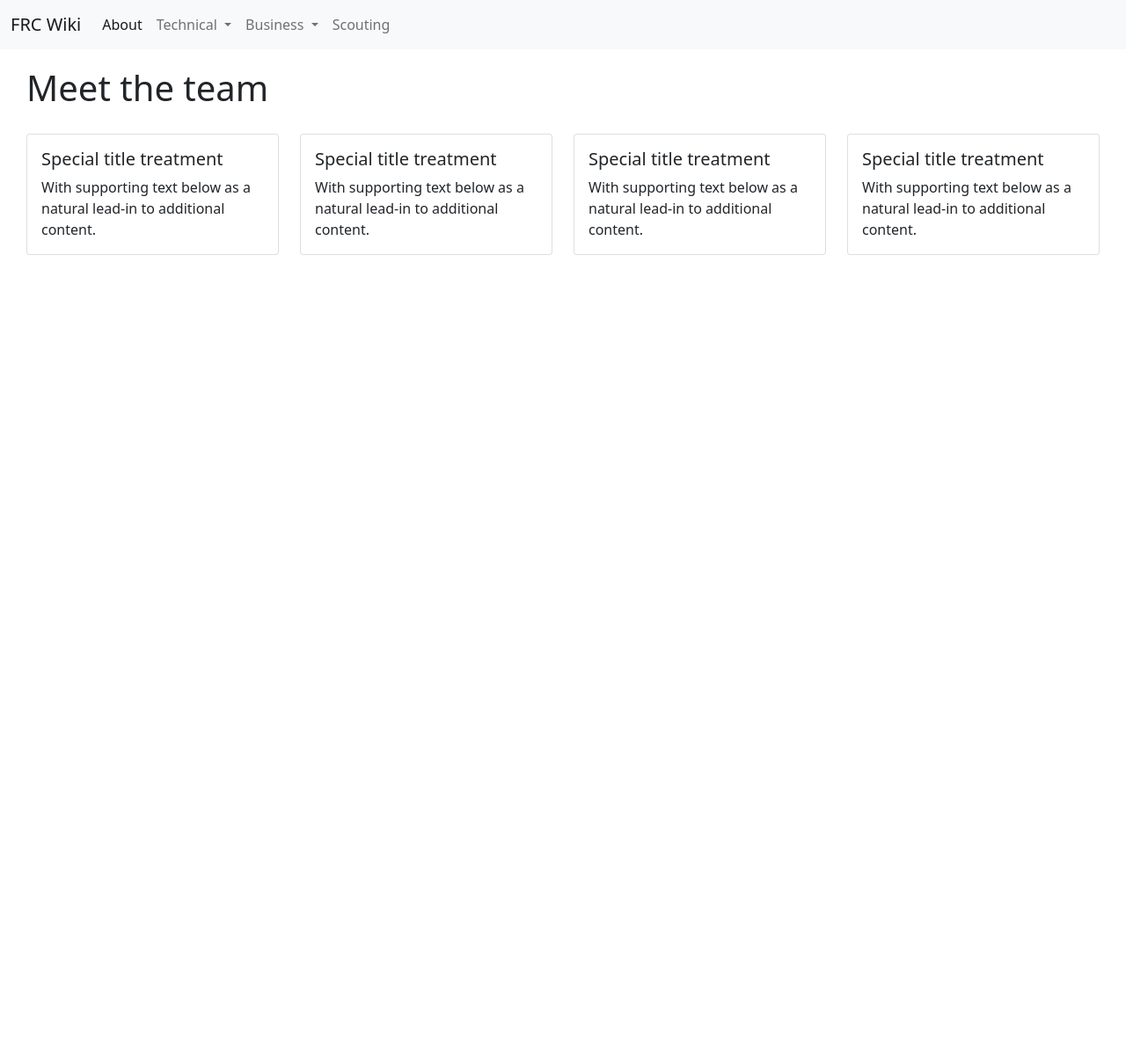
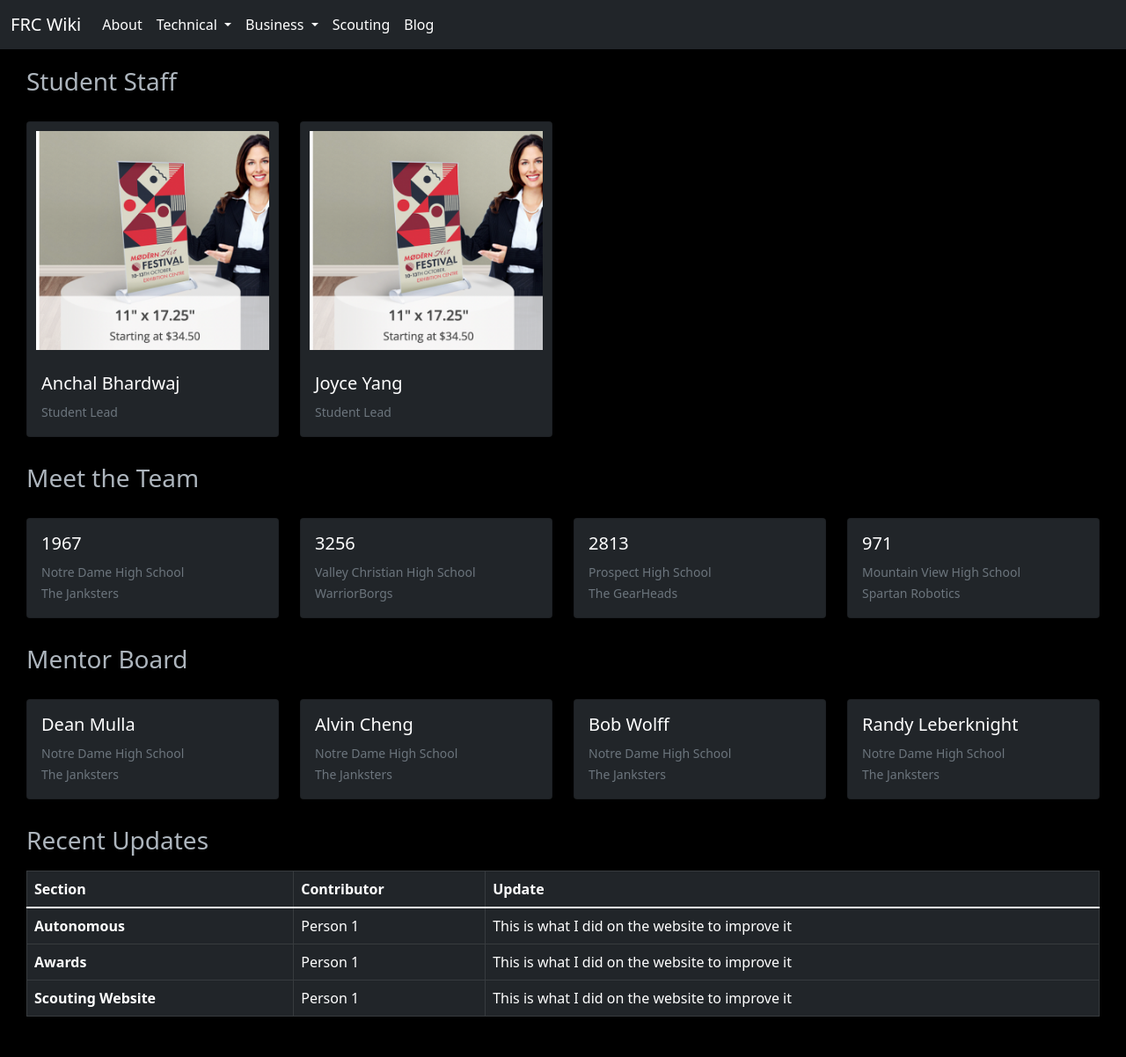
Before and after one commit to anchalbhardwaj24/frcWiki, a plain HTML site: page about.html in a window 1280 px wide. Shown: the whole page at 88% size. Before the commit the page ends 800 px from the top, so only its background shows below. Drawn offline with nearby package versions, Linux system fonts and the light colour scheme.

Commit message:
new about page dark theme

```diff
--- a/about.html
+++ b/about.html
@@ -6,20 +6,20 @@
   <link href="https://cdn.jsdelivr.net/npm/bootstrap@5.1.3/dist/css/bootstrap.min.css" rel="stylesheet" integrity="sha384-1BmE4kWBq78iYhFldvKuhfTAU6auU8tT94WrHftjDbrCEXSU1oBoqyl2QvZ6jIW3" crossorigin="anonymous">
   <script src="https://cdn.jsdelivr.net/npm/bootstrap@5.1.3/dist/js/bootstrap.bundle.min.js" integrity="sha384-ka7Sk0Gln4gmtz2MlQnikT1wXgYsOg+OMhuP+IlRH9sENBO0LRn5q+8nbTov4+1p" crossorigin="anonymous"></script>
 </head>
-<body>
-  <nav class="navbar navbar-expand-lg navbar-light bg-light">
+<body style = "background-color: #000">
+  <nav class="navbar navbar-expand-lg navbar-light bg-dark ">
   <div class="container-fluid">
-    <a class="navbar-brand" href="index.html">FRC Wiki</a>
+    <a class="navbar-brand  text-white" href="index.html">FRC Wiki</a>
     <button class="navbar-toggler" type="button" data-bs-toggle="collapse" data-bs-target="#navbarNav" aria-controls="navbarNav" aria-expanded="false" aria-label="Toggle navigation">
       <span class="navbar-toggler-icon"></span>
     </button>
     <div class="collapse navbar-collapse" id="navbarNav">
       <ul class="navbar-nav">
         <li class="nav-item">
-          <a class="nav-link active" aria-current="page" href="about.html">About</a>
+          <a class="nav-link active text-white" aria-current="page" href="about.html">About</a>
         </li>
         <li class="nav-item dropdown">
-          <a class="nav-link dropdown-toggle" href="#" id="navbarDropdownMenuLink" role="button" data-bs-toggle="dropdown" aria-expanded="false">
+          <a class="nav-link dropdown-toggle text-white" href="#" id="navbarDropdownMenuLink" role="button" data-bs-toggle="dropdown" aria-expanded="false">
             Technical
           </a>
           <ul class="dropdown-menu" aria-labelledby="navbarDropdownMenuLink">
@@ -30,7 +30,7 @@
           </ul>
         </li>
         <li class="nav-item dropdown">
-          <a class="nav-link dropdown-toggle" href="#" id="navbarDropdownMenuLink" role="button" data-bs-toggle="dropdown" aria-expanded="false">
+          <a class="nav-link dropdown-toggle  text-white" href="#" id="navbarDropdownMenuLink" role="button" data-bs-toggle="dropdown" aria-expanded="false">
             Business
           </a>
           <ul class="dropdown-menu" aria-labelledby="navbarDropdownMenuLink">
@@ -40,51 +40,155 @@
           </ul>
         </li>
         <li class="nav-item">
-          <a class="nav-link">Scouting</a>
+          <a class="nav-link  text-white">Scouting</a>
+        </li>
+        <li class="nav-item">
+          <a class="nav-link  text-white">Blog</a>
         </li>
       </ul>
     </div>
   </div>
 </nav>
 
+
+
+
 <div style = "padding-left:20px;padding-right: 20px">
-<h1 style = "padding:10px;padding-top:20px">Meet the team</h1>
+
+<h3 style = "padding:10px;padding-top:20px;color:#adb5bd">Student Staff</h3>
 
 <div class="row" style = "padding:10px">
   <div class="col-sm-3">
-    <div class="card">
+    <div class="card text-white bg-dark ">
+      <img src="ProfPic1.png" class="card-img-top" alt="..." style = "padding:10px">
       <div class="card-body">
-        <h5 class="card-title">Special title treatment</h5>
-        <p class="card-text">With supporting text below as a natural lead-in to additional content.</p>
+        <h5 class="card-title">Anchal Bhardwaj</h5>
+         <p class="card-text"><small class="text-muted">Student Lead</small></p>
       </div>
     </div>
   </div>
   <div class="col-sm-3">
-    <div class="card">
+    <div class="card text-white bg-dark ">
+      <img src="ProfPic1.png" class="card-img-top" alt="..."  style = "padding:10px">
       <div class="card-body">
-        <h5 class="card-title">Special title treatment</h5>
-        <p class="card-text">With supporting text below as a natural lead-in to additional content.</p>
+        <h5 class="card-title">Joyce Yang</h5>
+        <p class="card-text"><small class="text-muted">Student Lead</small></p>
+      </div>
+    </div>
+  </div>
+
+</div>
+
+</div>
+
+<div style = "padding-left:20px;padding-right: 20px">
+<h3 style = "padding:10px;padding-top:20px;color:#adb5bd">Meet the Team</h3>
+
+<div class="row" style = "padding:10px">
+  <div class="col-sm-3">
+    <div class="card text-white bg-dark ">
+      <div class="card-body">
+        <h5 class="card-title">1967</h5>
+         <p class="card-text"><small class="text-muted">Notre Dame High School <br> The Janksters</small></p>
       </div>
     </div>
   </div>
   <div class="col-sm-3">
-    <div class="card">
+    <div class="card text-white bg-dark ">
       <div class="card-body">
-        <h5 class="card-title">Special title treatment</h5>
-        <p class="card-text">With supporting text below as a natural lead-in to additional content.</p>
+        <h5 class="card-title">3256</h5>
+        <p class="card-text"><small class="text-muted">Valley Christian High School <br> WarriorBorgs</small></p>
       </div>
     </div>
   </div>
   <div class="col-sm-3">
-    <div class="card">
+    <div class="card text-white bg-dark ">
       <div class="card-body">
-        <h5 class="card-title">Special title treatment</h5>
-        <p class="card-text">With supporting text below as a natural lead-in to additional content.</p>
+        <h5 class="card-title">2813</h5>
+        <p class="card-text"><small class="text-muted">Prospect High School <br> The GearHeads</small></p>
+      </div>
+    </div>
+  </div>
+  <div class="col-sm-3">
+    <div class="card text-white bg-dark ">
+      <div class="card-body">
+        <h5 class="card-title">971</h5>
+        <p class="card-text"><small class="text-muted">Mountain View High School <br>Spartan Robotics</small></p>
       </div>
     </div>
   </div>
 </div>
 
+<h3 style = "padding:10px;padding-top:20px;color:#adb5bd">Mentor Board</h3>
+
+<div class="row" style = "padding:10px">
+  <div class="col-sm-3">
+    <div class="card text-white bg-dark " >
+      <div class="card-body">
+        <h5 class="card-title">Dean Mulla</h5>
+         <p class="card-text"><small class="text-muted">Notre Dame High School <br> The Janksters</small></p>
+      </div>
+    </div>
+  </div>
+  <div class="col-sm-3">
+    <div class="card text-white bg-dark " >
+      <div class="card-body">
+        <h5 class="card-title">Alvin Cheng</h5>
+        <p class="card-text"><small class="text-muted">Notre Dame High School <br> The Janksters</small></p>
+      </div>
+    </div>
+  </div>
+  <div class="col-sm-3">
+    <div class="card text-white bg-dark " >
+      <div class="card-body">
+        <h5 class="card-title">Bob Wolff</h5>
+        <p class="card-text"><small class="text-muted">Notre Dame High School <br> The Janksters</small></p>
+      </div>
+    </div>
+  </div>
+   <div class="col-sm-3">
+    <div class="card text-white bg-dark ">
+      <div class="card-body">
+        <h5 class="card-title">Randy Leberknight</h5>
+        <p class="card-text"><small class="text-muted">Notre Dame High School <br> The Janksters</small></p>
+      </div>
+    </div>
+  </div>
+
+</div>
+
+<h3 style = "padding:10px;padding-top:20px;color:#adb5bd">Recent Updates</h3>
+<div style = "padding-left: 10px; padding-right: 10px">
+<table class="table table-hover table-bordered table-dark">
+  <thead>
+    <tr class="table-dark">
+      <th scope="col">Section</th>
+      <th scope="col">Contributor</th>
+      <th scope="col">Update</th>
+    </tr>
+  </thead>
+  <tbody>
+    <tr class="table-dark">
+      <th scope="row">Autonomous</th>
+      <td>Person 1</td>
+      <td>This is what I did on the website to improve it</td>
+    </tr>
+    <tr class="table-dark">
+      <th scope="row">Awards</th>
+      <td>Person 1</td>
+      <td>This is what I did on the website to improve it</td>
+    </tr>
+    <tr class="table-dark">
+      <th scope="row">Scouting Website</th>
+      <td>Person 1</td>
+      <td>This is what I did on the website to improve it</td>
+    </tr>
+  </tbody>
+</table>
+</div>
+
+<div style = "padding-bottom:30px"></div>
+
 </div>
 </body>
 </html>
```
Also changed, not shown: ProfPic1.png (added), 1 other file.
